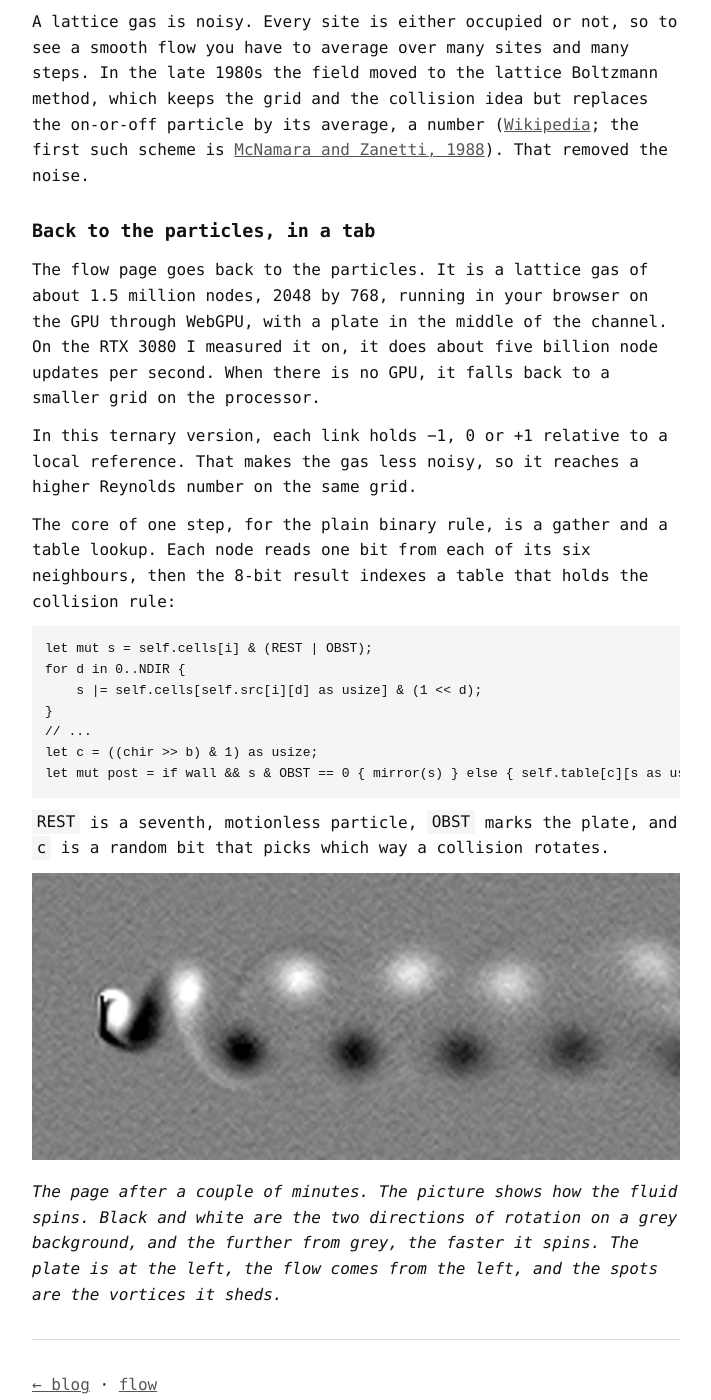
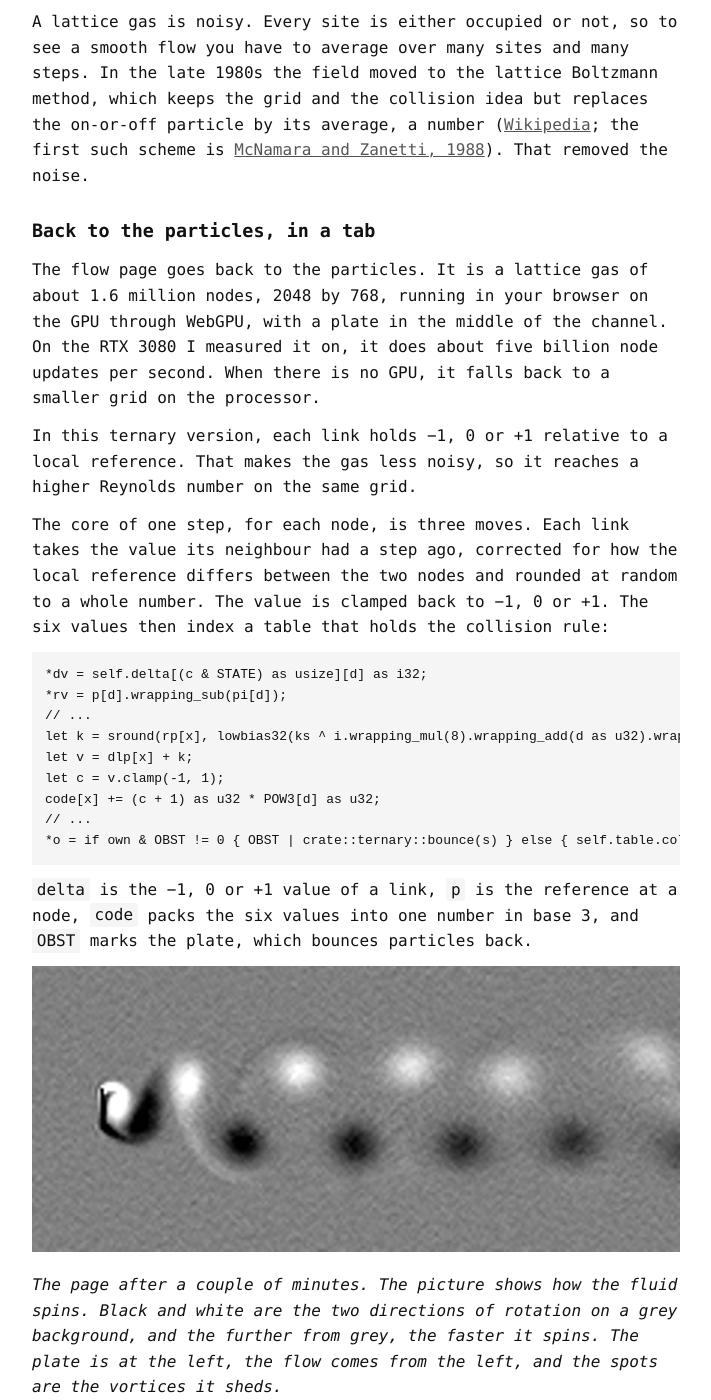
Before and after one commit to idle-intelligence/trucs.ai, a Jekyll site: the page built from blog/cellular-automata.md, in a window 1280 px wide and 1400 px high, scrolled down 2168 px. Shown: the whole window, without its empty margins (284-995 px from the left). Built offline with Jekyll 4.4.1, drawn with Linux system fonts in a browser that asks for light colours.

Commit message:
blog: cellular automata post shows the signed ternary step; node count 1.6 million

````diff
--- a/blog/cellular-automata.md
+++ b/blog/cellular-automata.md
@@ -40,23 +40,25 @@ A lattice gas is noisy. Every site is either occupied or not, so to see a smooth
 
 ## Back to the particles, in a tab
 
-The flow page goes back to the particles. It is a lattice gas of about 1.5 million nodes, 2048 by 768, running in your browser on the GPU through WebGPU, with a plate in the middle of the channel. On the RTX 3080 I measured it on, it does about five billion node updates per second. When there is no GPU, it falls back to a smaller grid on the processor.
+The flow page goes back to the particles. It is a lattice gas of about 1.6 million nodes, 2048 by 768, running in your browser on the GPU through WebGPU, with a plate in the middle of the channel. On the RTX 3080 I measured it on, it does about five billion node updates per second. When there is no GPU, it falls back to a smaller grid on the processor.
 
 In this ternary version, each link holds −1, 0 or +1 relative to a local reference. That makes the gas less noisy, so it reaches a higher Reynolds number on the same grid.
 
-The core of one step, for the plain binary rule, is a gather and a table lookup. Each node reads one bit from each of its six neighbours, then the 8-bit result indexes a table that holds the collision rule:
+The core of one step, for each node, is three moves. Each link takes the value its neighbour had a step ago, corrected for how the local reference differs between the two nodes and rounded at random to a whole number. The value is clamped back to −1, 0 or +1. The six values then index a table that holds the collision rule:
 
 ```rust
-let mut s = self.cells[i] & (REST | OBST);
-for d in 0..NDIR {
-    s |= self.cells[self.src[i][d] as usize] & (1 << d);
-}
+*dv = self.delta[(c & STATE) as usize][d] as i32;
+*rv = p[d].wrapping_sub(pi[d]);
 // ...
-let c = ((chir >> b) & 1) as usize;
-let mut post = if wall && s & OBST == 0 { mirror(s) } else { self.table[c][s as usize] };
+let k = sround(rp[x], lowbias32(ks ^ i.wrapping_mul(8).wrapping_add(d as u32).wrapping_mul(0x9e37_79b9)));
+let v = dlp[x] + k;
+let c = v.clamp(-1, 1);
+code[x] += (c + 1) as u32 * POW3[d] as u32;
+// ...
+*o = if own & OBST != 0 { OBST | crate::ternary::bounce(s) } else { self.table.collide(s, rnd, rule) };
 ```
 
-`REST` is a seventh, motionless particle, `OBST` marks the plate, and `c` is a random bit that picks which way a collision rotates.
+`delta` is the −1, 0 or +1 value of a link, `p` is the reference at a node, `code` packs the six values into one number in base 3, and `OBST` marks the plate, which bounces particles back.
 
 ![The vortex street behind the plate: alternating white and black spots on a grey background.](/blog/images/flow-street.png)
 
````
